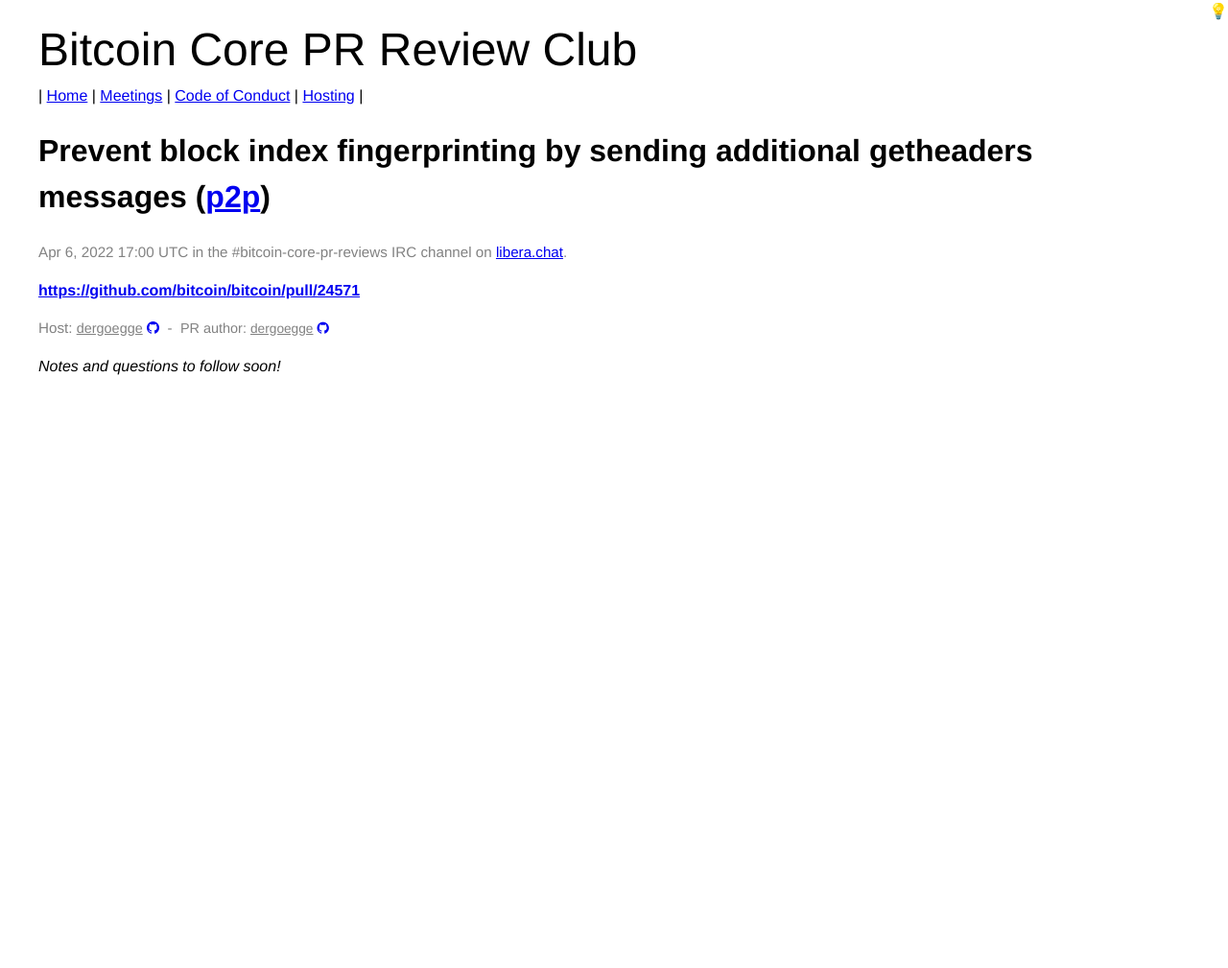
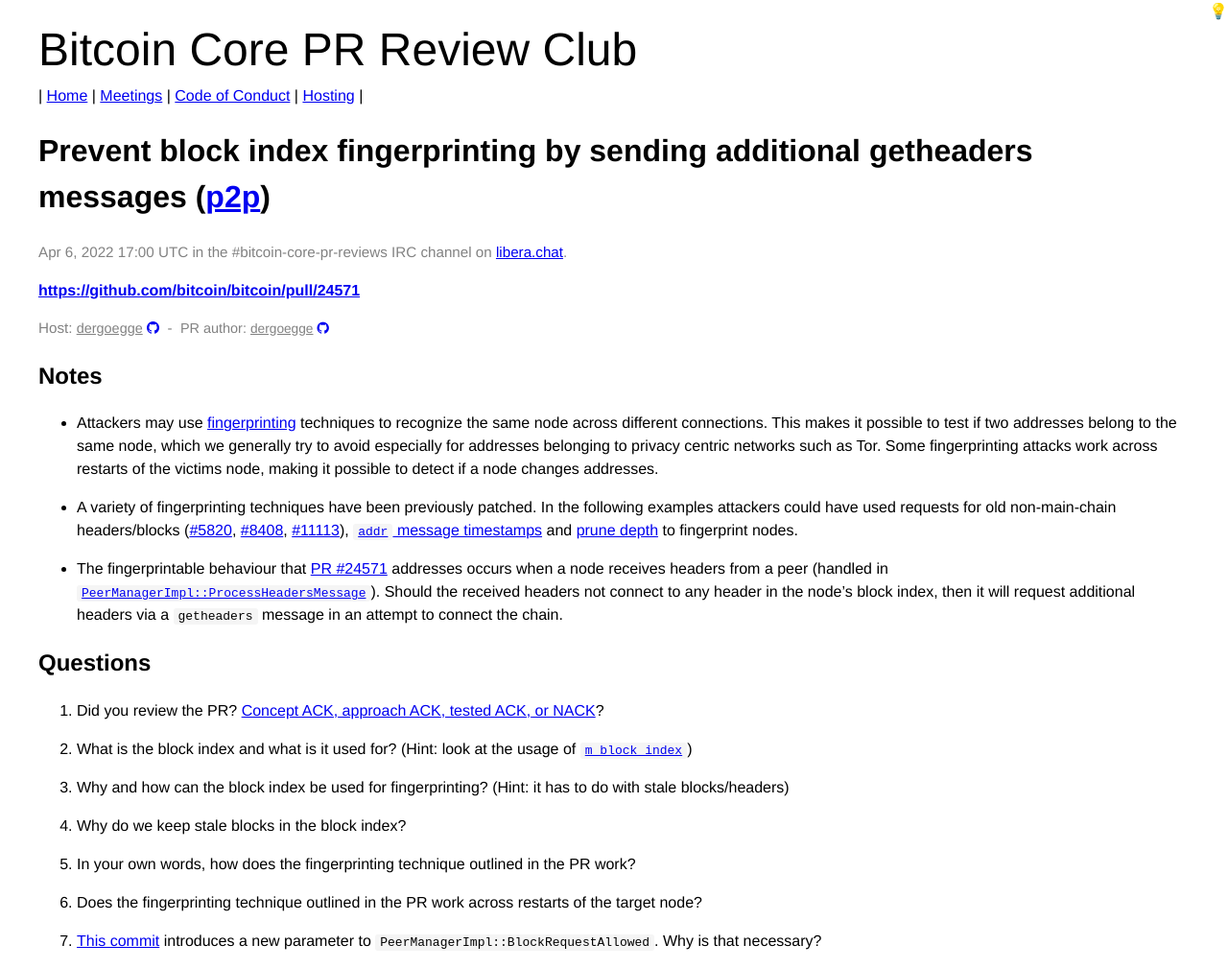
Before and after one commit to bitcoin-core-review-club/website, a Jekyll site: the page built from _posts/2022-04-06-#24571.md, in a window 1280 px wide. Shown: the whole page at 96% size. Built offline with Jekyll 4.4.1, drawn with Linux system fonts in a browser that asks for light colours; before the commit the page ends 916 px from its top, so only the background shows below that.

Commit message:
Add notes and questions for #24571

```diff
--- a/_posts/2022-04-06-#24571.md
+++ b/_posts/2022-04-06-#24571.md
@@ -10,15 +10,55 @@
 commit:
 ---
 
-_Notes and questions to follow soon!_
-
-<!-- TODO: Before meeting, add notes and questions
 ## Notes
 
+* Attackers may use
+  [fingerprinting](https://en.wikipedia.org/wiki/Device_fingerprint) techniques
+  to recognize the same node across different connections. This makes it
+  possible to test if two addresses belong to the same node, which we generally
+  try to avoid especially for addresses belonging to privacy centric networks
+  such as Tor. Some fingerprinting attacks work across restarts of the victims
+  node, making it possible to detect if a node changes addresses.
+
+* A variety of fingerprinting techniques have been previously patched. In the
+  following examples attackers could have used requests for old non-main-chain
+  headers/blocks ([#5820](https://github.com/bitcoin/bitcoin/pull/5820),
+  [#8408](https://github.com/bitcoin/bitcoin/pull/8408),
+  [#11113](https://github.com/bitcoin/bitcoin/pull/11113)), [`addr` message
+  timestamps](https://github.com/bitcoin/bitcoin/pull/5860) and [prune
+  depth](https://github.com/bitcoin/bitcoin/pull/11740) to fingerprint nodes.
+
+* The fingerprintable behaviour that [PR
+  #24571](https://github.com/bitcoin/bitcoin/pull/24571) addresses occurs when
+  a node receives headers from a peer (handled in
+  [`PeerManagerImpl::ProcessHeadersMessage`](https://github.com/bitcoin/bitcoin/blob/1021e4cc6877f66729e01a6662d5877e718ed276/src/net_processing.cpp#L2148)).
+  Should the received headers not connect to any header in the node's block
+  index, then it will request additional headers via a `getheaders` message in
+  an attempt to connect the chain.
+
 ## Questions
-1. Did you review the PR? [Concept ACK, approach ACK, tested ACK, or NACK](https://github.com/bitcoin/bitcoin/blob/master/CONTRIBUTING.md#peer-review)?
--->
 
+1. Did you review the PR? [Concept ACK, approach ACK, tested ACK, or
+NACK](https://github.com/bitcoin/bitcoin/blob/master/CONTRIBUTING.md#peer-review)?
+
+2. What is the block index and what is it used for? (Hint: look at the usage of
+[`m_block_index`](https://github.com/bitcoin/bitcoin/blob/1a54c060b3b30220ec40a4b3cc4a0eb43586e982/src/node/blockstorage.h#L124))
+
+3. Why and how can the block index be used for fingerprinting? (Hint: it has to
+do with stale blocks/headers)
+
+4. Why do we keep stale blocks in the block index?
+
+5. In your own words, how does the fingerprinting technique outlined in the PR
+work?
+
+6. Does the fingerprinting technique outlined in the PR work across restarts of
+the target node?
+
+7. [This
+commit](https://github.com/bitcoin/bitcoin/pull/24571/commits/18fa51e06a37270341e1d5a7ab3b3cb14d7fa3fd)
+introduces a new parameter to `PeerManagerImpl::BlockRequestAllowed`. Why is
+that necessary?
 
 <!-- TODO: After meeting, uncomment and add meeting log between the irc tags
 ## Meeting Log
```
